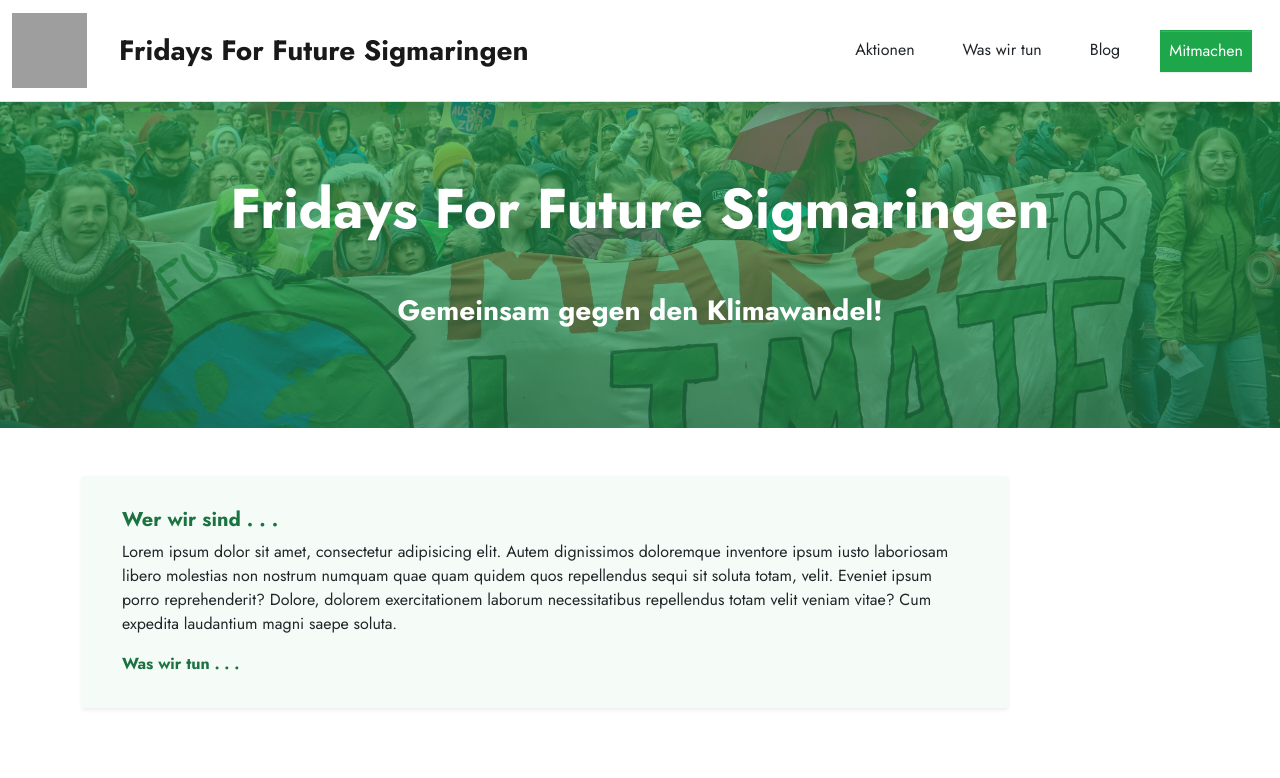
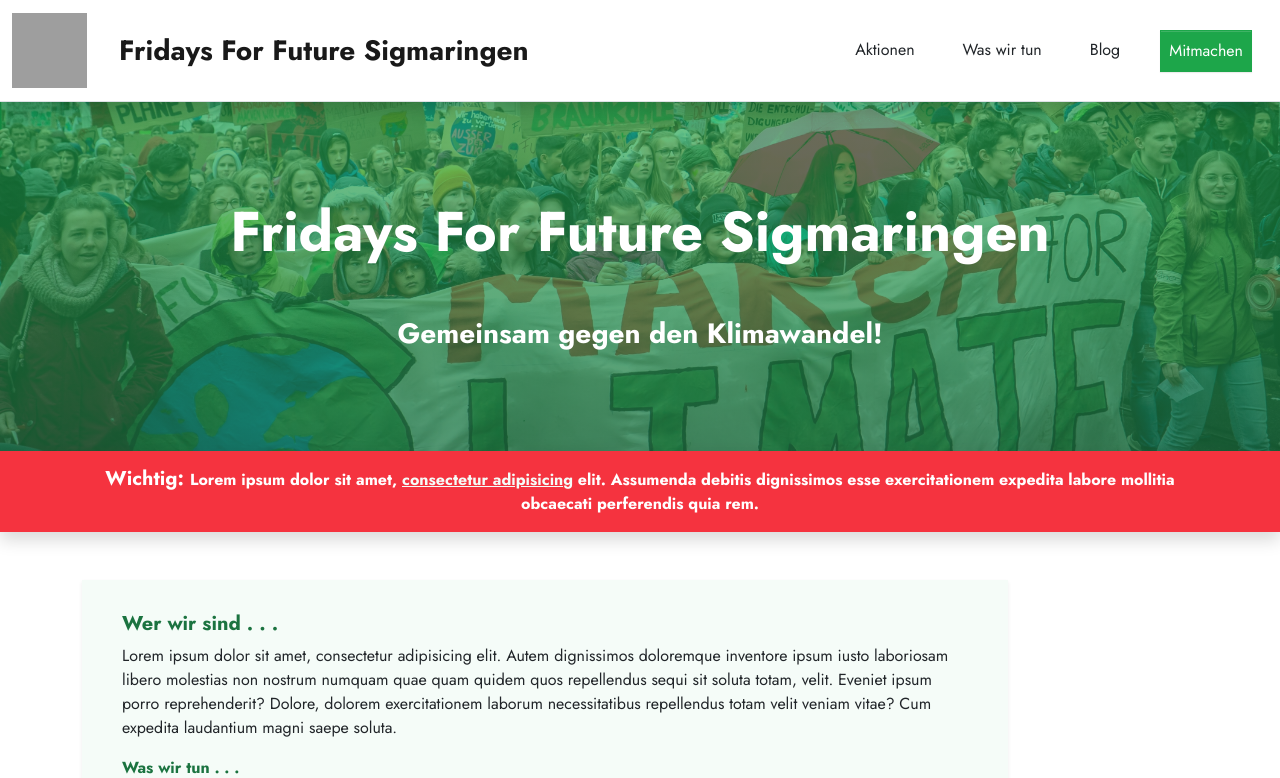
Before and after one commit to janlout/fffsig-wp-theme, a PHP site: page /example/example-index.html in a window 1280 px wide. Shown: the top 778 px of the page. Run offline with PHP 8.4, Linux system fonts and the light colour scheme; grey boxes are pictures that could not be loaded.

Commit message:
made the nav to be sticky instead of fixed, added announcement bar

```diff
--- a/example/example-index.html
+++ b/example/example-index.html
@@ -13,7 +13,7 @@
     <link rel="stylesheet" href="styles/style.css">
 </head>
 <body>
-    <nav class="navbar navbar-expand-lg navbar-light fixed-top bg-white border-bottom shadow">
+    <nav class="navbar navbar-expand-lg navbar-light sticky-top bg-white border-bottom shadow">
         <div class="container-fluid">
             <a class="navbar-brand" href="example-index.html">
                 <img src="assets/media/images/fffsig-logo.svg" alt="" width="75px" height="75px" class="d-inline-block">
@@ -42,10 +42,19 @@
         </div>
     </nav>
     <main>
-        <div class="fff-nav-dummy"></div>
         <section class="py-5 text-center container-fluid fff-opener text-white">
             <h1 class="my-5 fff-opener-title fw-bold text-break">Fridays For Future Sigmaringen</h1>
             <p class="my-5 lead fs-3 fw-bold text-break">Gemeinsam gegen den Klimawandel!</p>
+        </section>
+        <section id="announcement-bar" class="text-center  bg-danger fw-bold text-white shadow">
+            <div class="container-md py-3 px-2">
+                <h5 class="d-inline fw-bold">
+                    Wichtig:
+                </h5>
+                <p class="d-inline">
+                    Lorem ipsum dolor sit amet, <a href="" class="link-light">consectetur adipisicing</a> elit. Assumenda debitis dignissimos esse exercitationem expedita labore mollitia obcaecati perferendis quia rem.
+                </p>
+            </div>
         </section>
         <section id="content" class="container-md">
             <div class="row">
--- a/example/styles/style.scss
+++ b/example/styles/style.scss
@@ -38,10 +38,6 @@ $btn-border-radius: 0;
   background-repeat: no-repeat;
   background-size: cover;
 }
-.fff-nav-dummy{
-  margin-top: 4.5rem !important;
-  display: inline-block;
-}
 .fff-opener-title{
   font-size: $font-size-base * 3.5;
 }
```
Also changed, not shown: example/pages/example-blog-entry.html (+11 -2 lines), example/pages/example-blog-overview.html (+11 -2 lines), example/styles/style.css, 1 other file.
